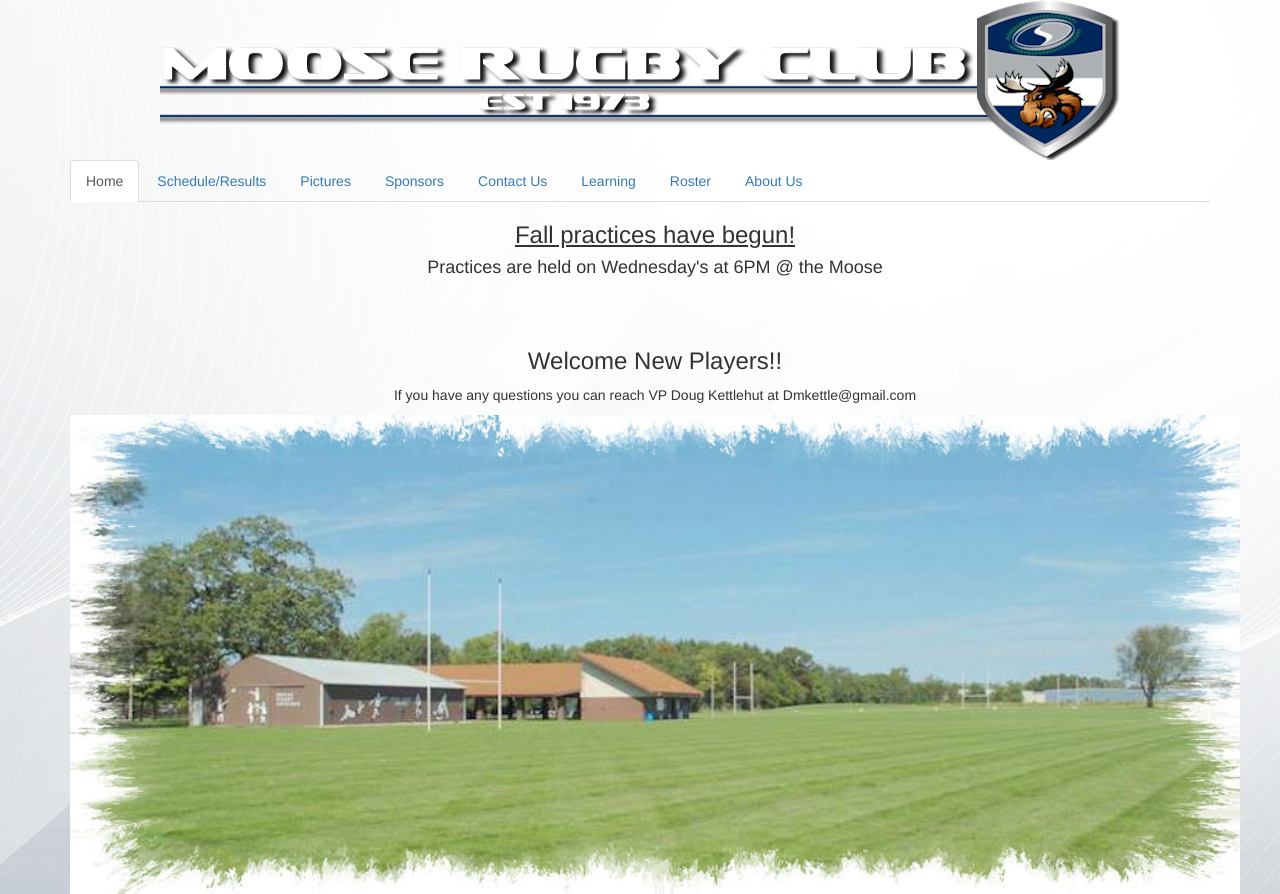
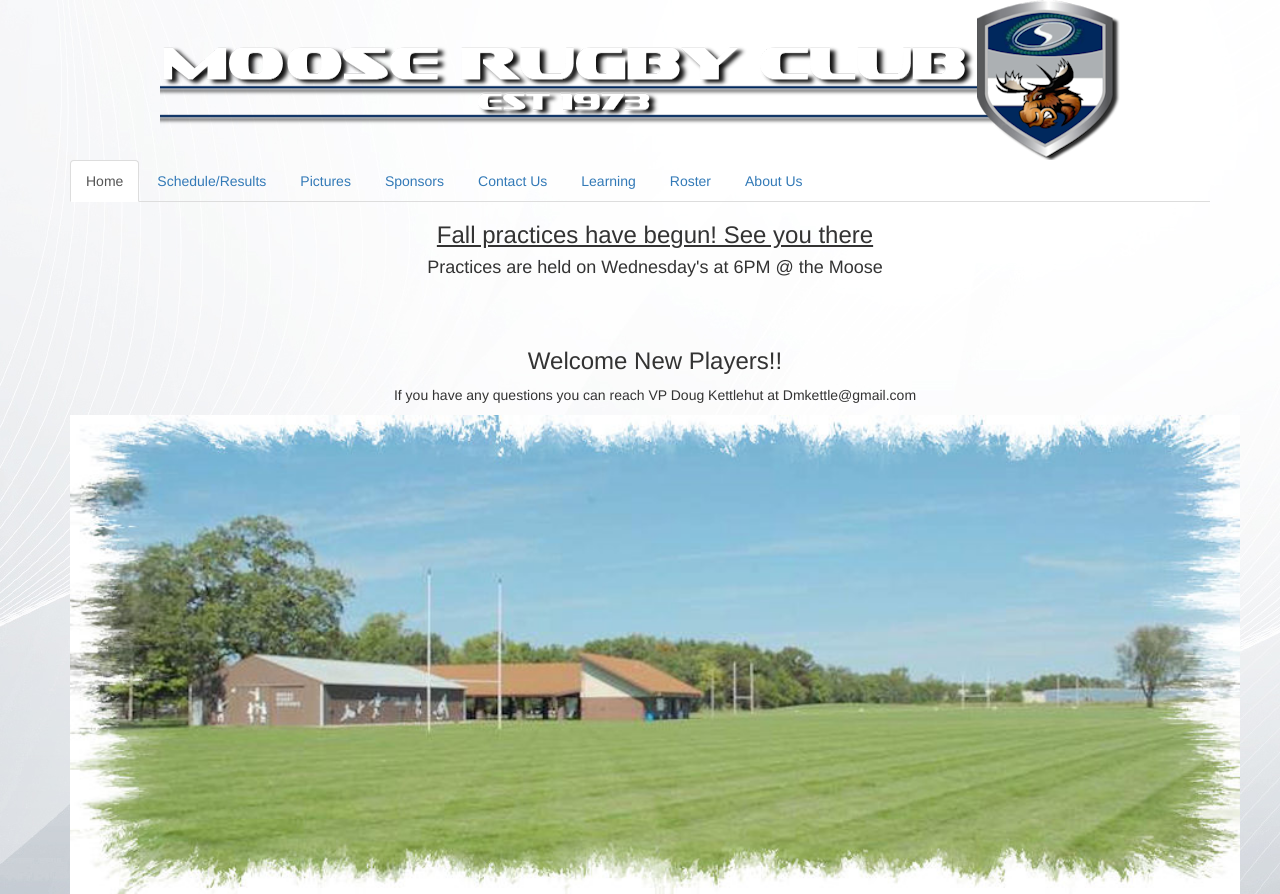
Before and after one commit to JoeKat07/MooseRugbyWebsite, an Angular app: page / in a window 1280 px wide. Built offline with nearby package versions, Linux system fonts and the light colour scheme.

Commit message:
various changes

```diff
--- a/src/app/app.component.html
+++ b/src/app/app.component.html
@@ -28,7 +28,7 @@
       <div class="tab-pane active" id="home">
         <div class="container">
           <div class="row text-center">
-            <h3><u>Fall practices have begun!</u></h3>
+            <h3><u>Fall practices have begun! See you there</u></h3>
             <h4>Practices are held on Wednesday's at 6PM @ the Moose</h4>
             <br><br>
             <h3>Welcome New Players!!</h3>
```
